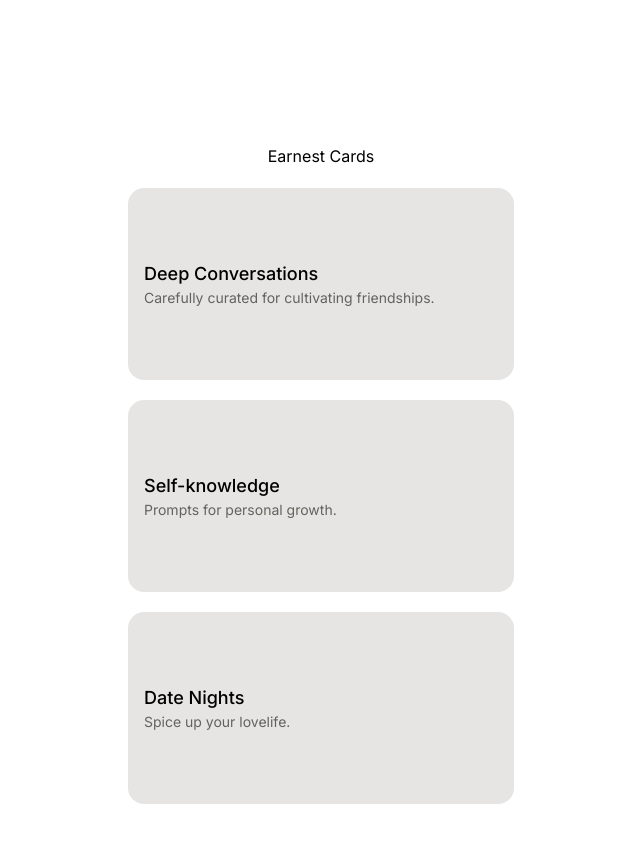
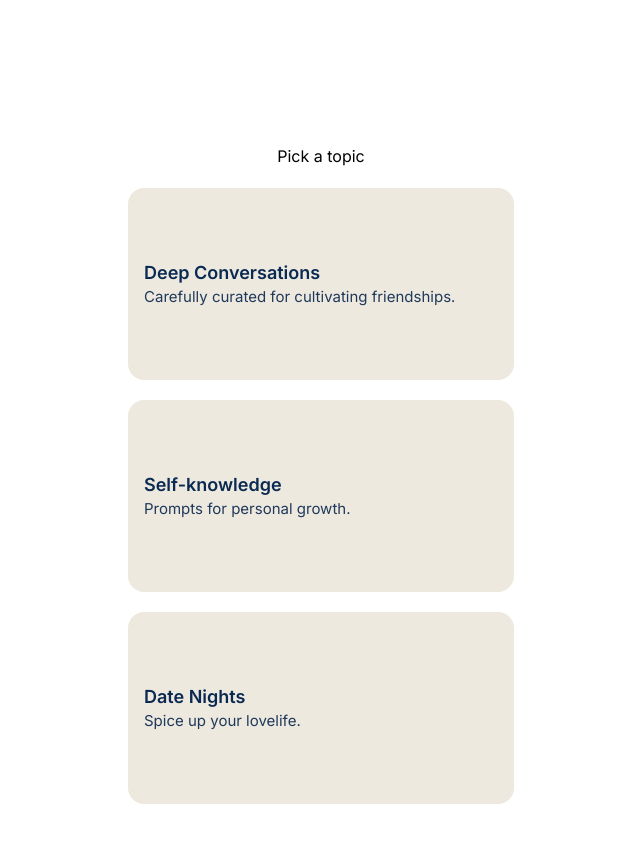
Before and after one commit to malikpiara/earnest, a Next.js app: page / in a window 1280 px wide. Shown: the top 842 px of the page, without its empty margins (319-959 px from the left). Built offline with nearby package versions, Linux system fonts and the light colour scheme.

Commit message:
Minor styling changes.

```diff
--- a/app/globals.css
+++ b/app/globals.css
@@ -106,12 +106,13 @@
 
 .game-title {
   font-size: 18px;
-  font-weight: 500;
+  font-weight: 600;
+  color: #0b2a52;
 }
 
 .game-description {
-  font-size: 14px;
-  color: #63635d;
+  font-size: 15px;
+  color: #1f395a;
 }
 
 .active-game {
--- a/components/sharedLayout.js
+++ b/components/sharedLayout.js
@@ -85,14 +85,14 @@ export default function Categories() {
         ) : null}
       </AnimatePresence>
       <ul className="list gap-5 flex flex-col w-fit items-center my-12">
-        <h1>Earnest Cards</h1>
+        <h1>Pick a topic</h1>
         {GAMES.map((game) => (
           <motion.li
           whileTap={{ scale: 0.98 }}
             layoutId={`card-${game.title}`}
             key={game.title}
             onClick={() => setActiveGame(game)}
-            className="bg-stone-200 rounded-2xl p-4 h-48"
+            className="bg-[#eee9df] rounded-2xl p-4 h-48"
           >
 
             <div className="game-wrapper">
```
Lines whose indentation alone changed are shown as unchanged.
